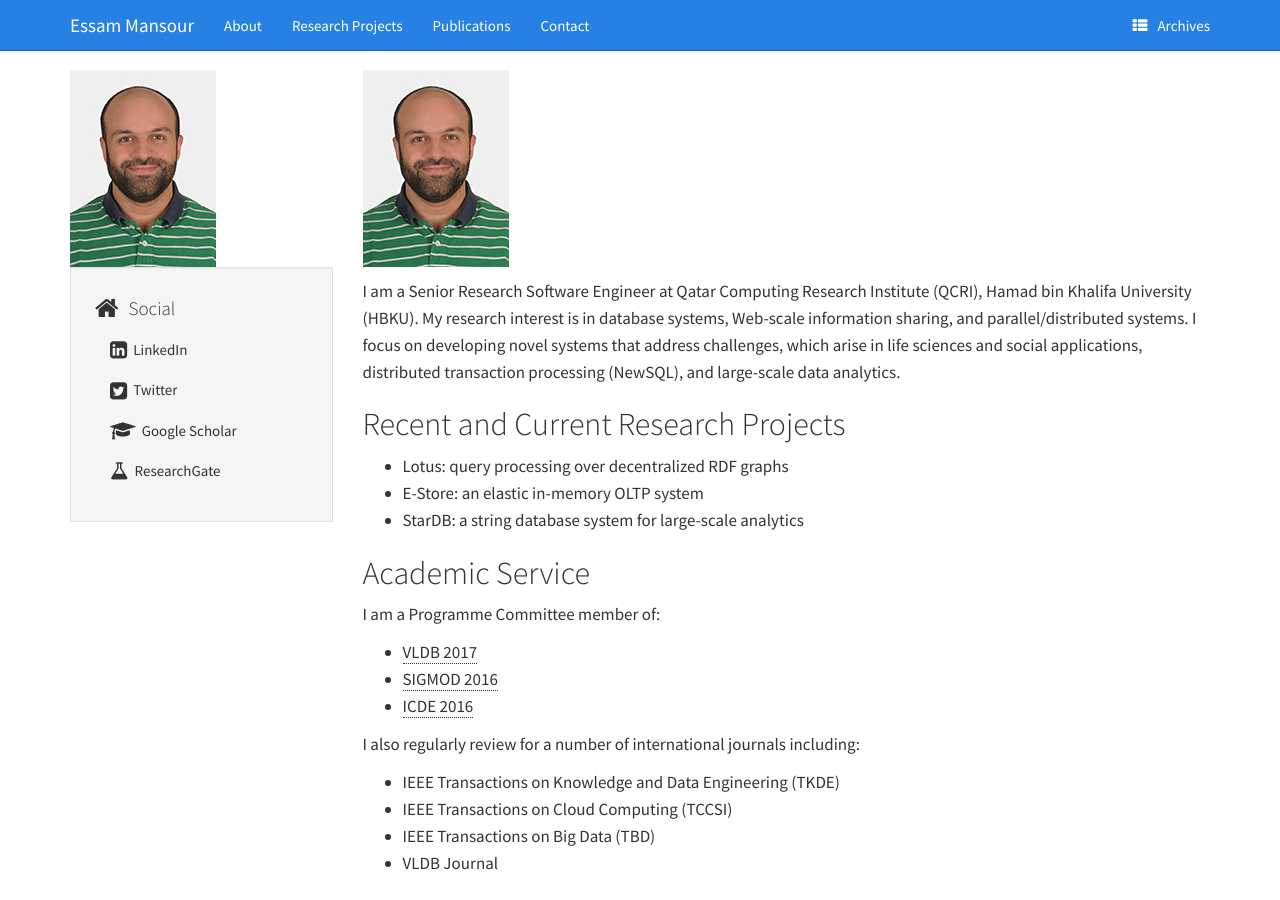
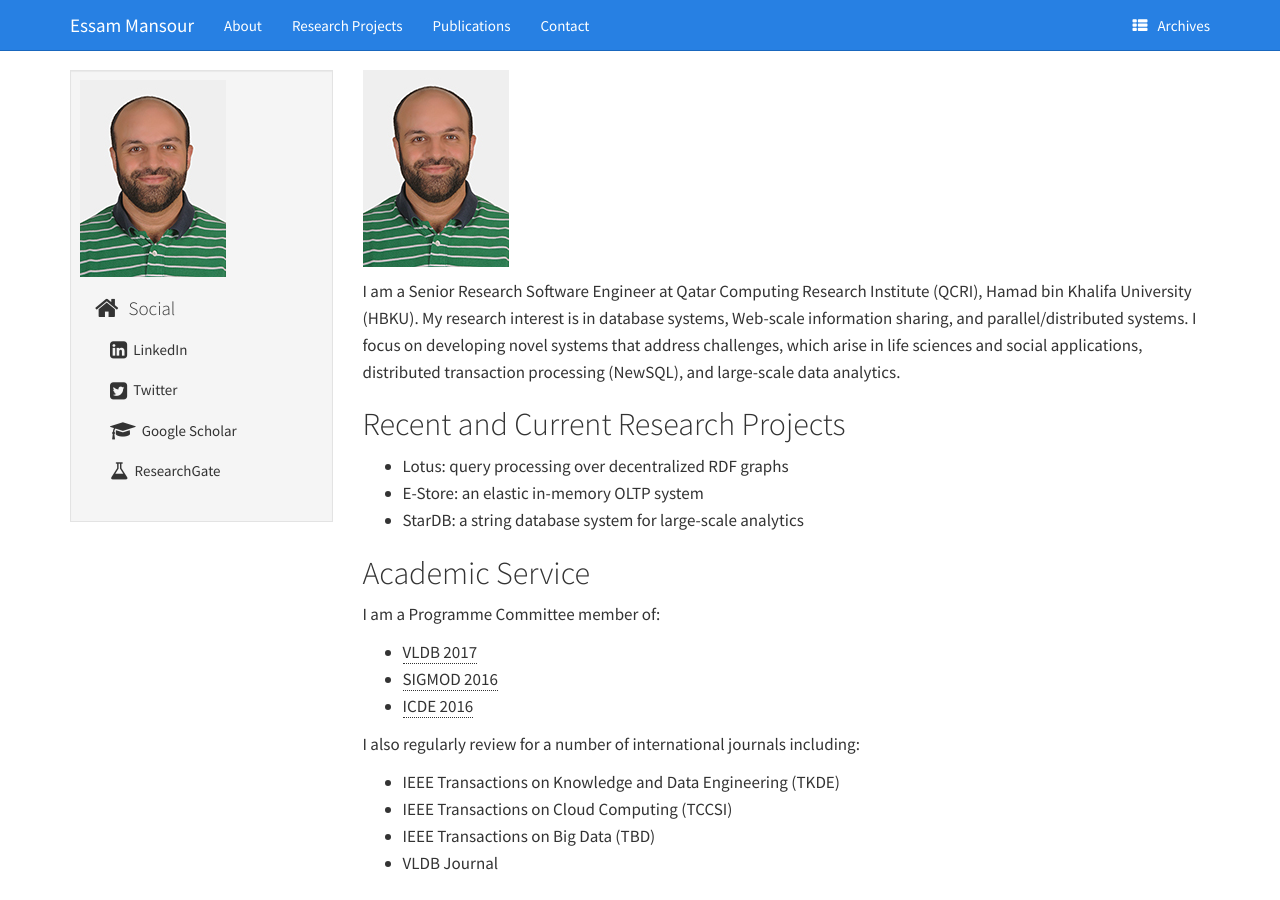
Before and after one commit to mansoure/mansoure.github.io, a Jekyll site: the page built from index.md, in a window 1280 px wide. Built offline with Jekyll 4.4.1, drawn with Linux system fonts in a browser that asks for light colours.

Commit message:
add themes

```diff
--- a/_layouts/default.html
+++ b/_layouts/default.html
@@ -56,11 +56,12 @@
 
 		<div class="col-sm-3" id="sidebar">
             <aside>
-				<section >
-				<img style="float: center;" alt="thumbnail of Essam" src="images/essam2.jpg"  />
-				</section>
+				<!--section >
+
+				</section-->
 
 				<section class="well well-sm">
+					<img style="float: center;" alt="thumbnail of Essam" src="images/essam2.jpg"  />
     				<ul class="list-group list-group-flush">
 					 <li class="list-group-item"><h4><i class="fa fa-home fa-lg"></i><span class="icon-label">Social</span></h4>
              			<ul class="list-group" id="social">
```
